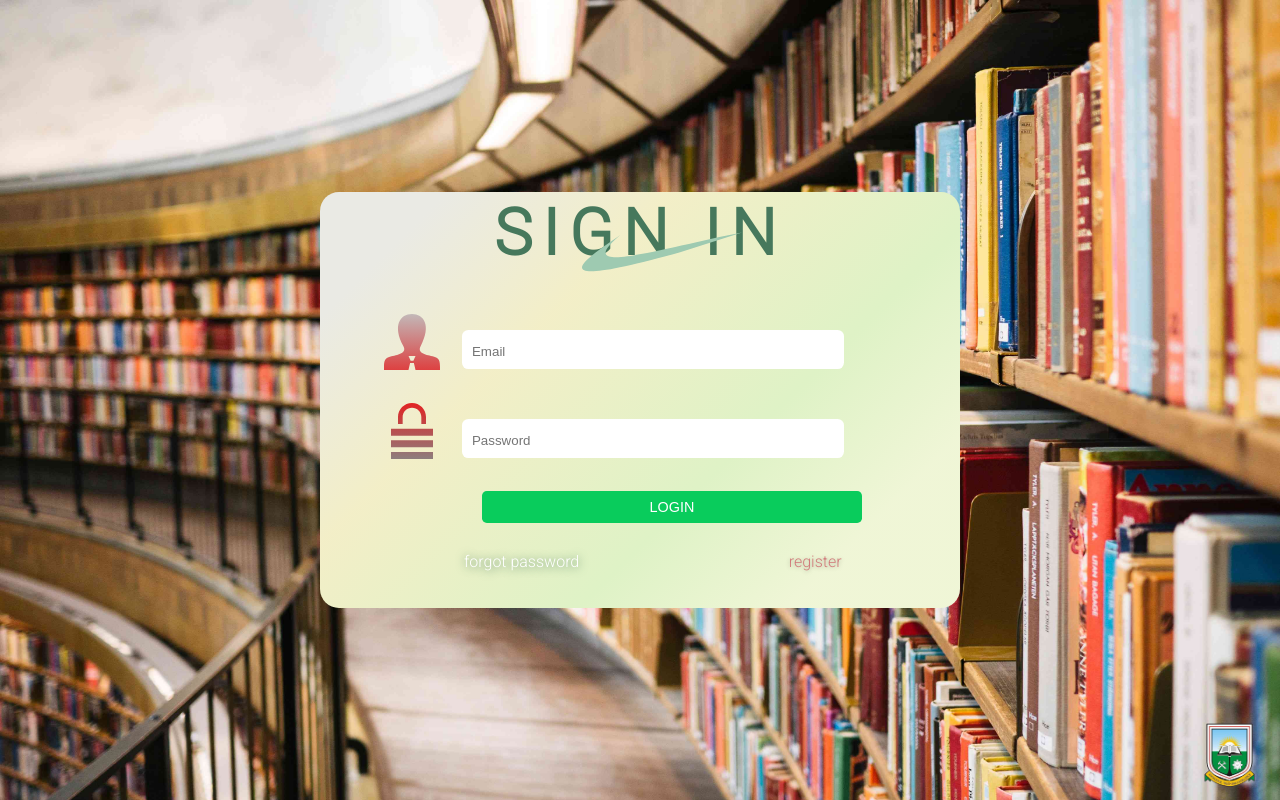
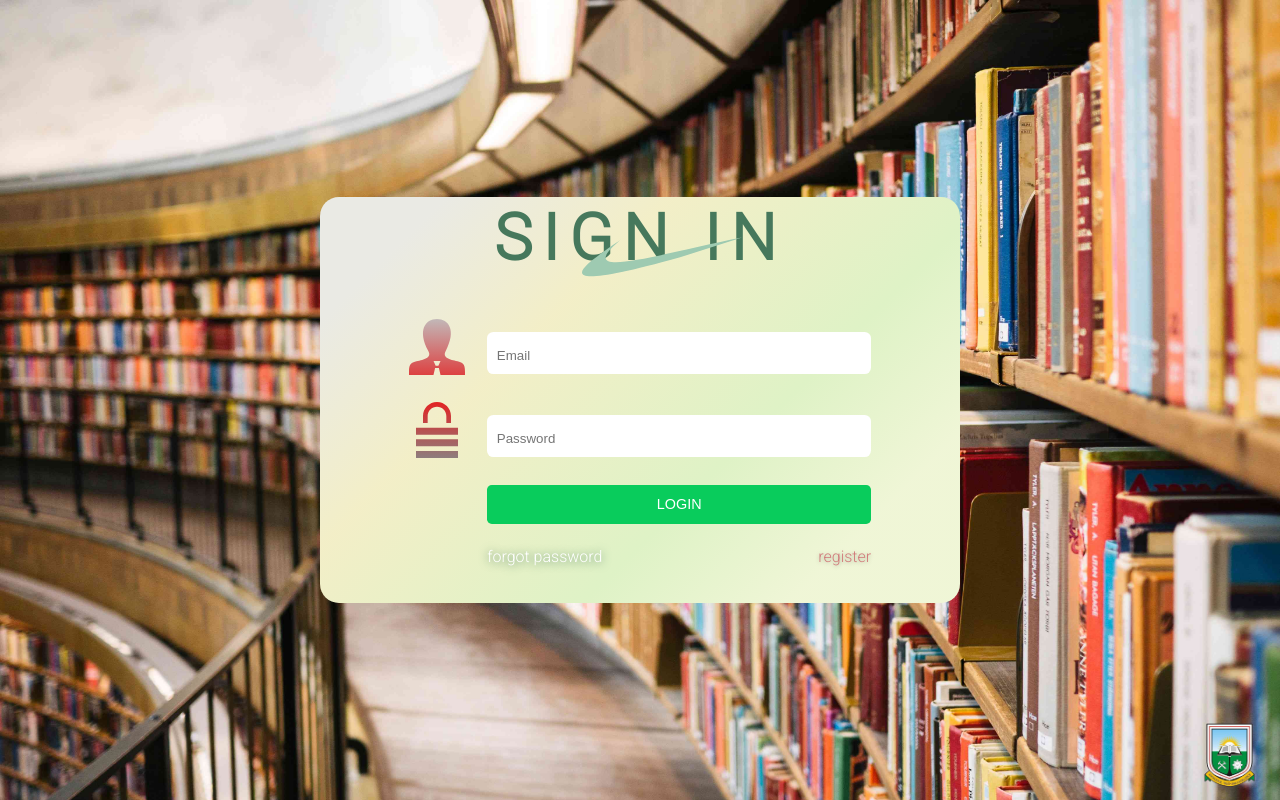
Before and after one commit to Quarcoo-arc/umat_past_questions, a React (Create React App) app: page /sign-in in a window 1280 px wide. Built offline with nearby package versions, Linux system fonts and the light colour scheme; a web font is replaced by a local one.

Commit message:
Fixed button alignment issue on user sign-in page

```diff
--- a/src/index.css
+++ b/src/index.css
@@ -97,11 +97,16 @@ button:hover {
 /* SignIn Form */
 
 .form {
-  margin-left: 10%;
   margin-top: 7%;
   display: flex;
   flex-direction: column;
-  justify-content: flex-end;
+}
+
+.wrap {
+  width: fit-content;
+  display: flex;
+  flex-direction: column;
+  align-self: center;
 }
 
 .wrapper {
@@ -111,20 +116,20 @@ button:hover {
 }
 
 .inputField {
-  padding: 0.9rem 0.6rem 0.6rem;
-  width: 63%;
+  padding: 1rem 0.6rem 0.7rem;
+  width: 24rem;
   margin-left: 1.4rem;
   margin-bottom: 0.3rem;
   border-radius: 0.4rem;
   border: none;
+  box-sizing: border-box;
 }
 
 .auth {
-  width: 66%;
-  align-self: center;
+  width: 100%;
   display: block;
-  margin-bottom: 5%;
-  padding: 0.5rem 0rem;
+  margin-bottom: 6%;
+  padding: 0.7rem 0rem;
   background-color: #09cc5c;
   color: #ffffff;
   border: none;
@@ -132,9 +137,12 @@ button:hover {
   font-size: 0.9rem;
 }
 
+.auth-wrap {
+  align-self: flex-end;
+  width: 24rem;
+}
+
 .auth-other {
-  width: 59%;
-  margin-left: 9rem;
   margin-bottom: 2.3rem;
   display: flex;
   flex-direction: row;
--- a/src/pages/UserSignIn.jsx
+++ b/src/pages/UserSignIn.jsx
@@ -64,6 +64,7 @@ const UserSignIn = () => {
           <CorrectIcon width="10rem" className="checkMark" />
         </div>
         <form className="form" onSubmit={validateUser}>
+          <div className="wrap">
             <div className="wrapper">
               <label htmlFor="email">
                 <UserIcon className="icon" />
@@ -93,10 +94,10 @@ const UserSignIn = () => {
               />
             </div>
 
+            <div className="auth-wrap">
               <button className="auth" type="submit">
                 LOGIN
               </button>
-        </form>
               <div className="auth-other">
                 <Link to="/forgot-password" className="forgotPassword">
                   forgot password
@@ -106,6 +107,9 @@ const UserSignIn = () => {
                 </Link>
               </div>
             </div>
+          </div>
+        </form>
+      </div>
       <img src={logo} alt="" className="logo" />
     </div>
   );
```
Lines whose indentation alone changed are shown as unchanged.
